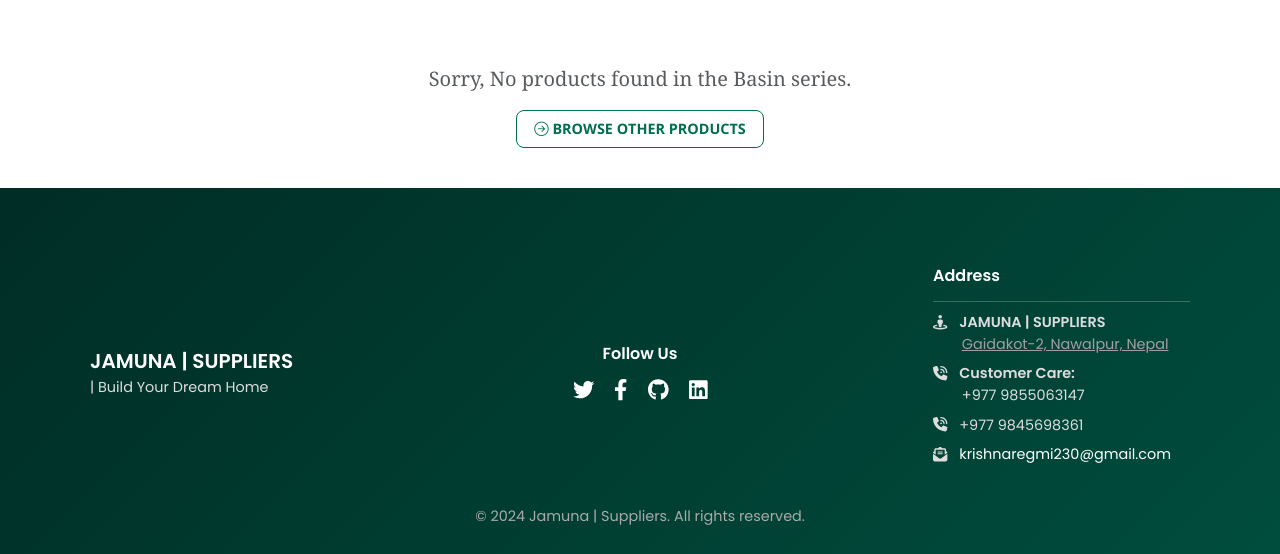
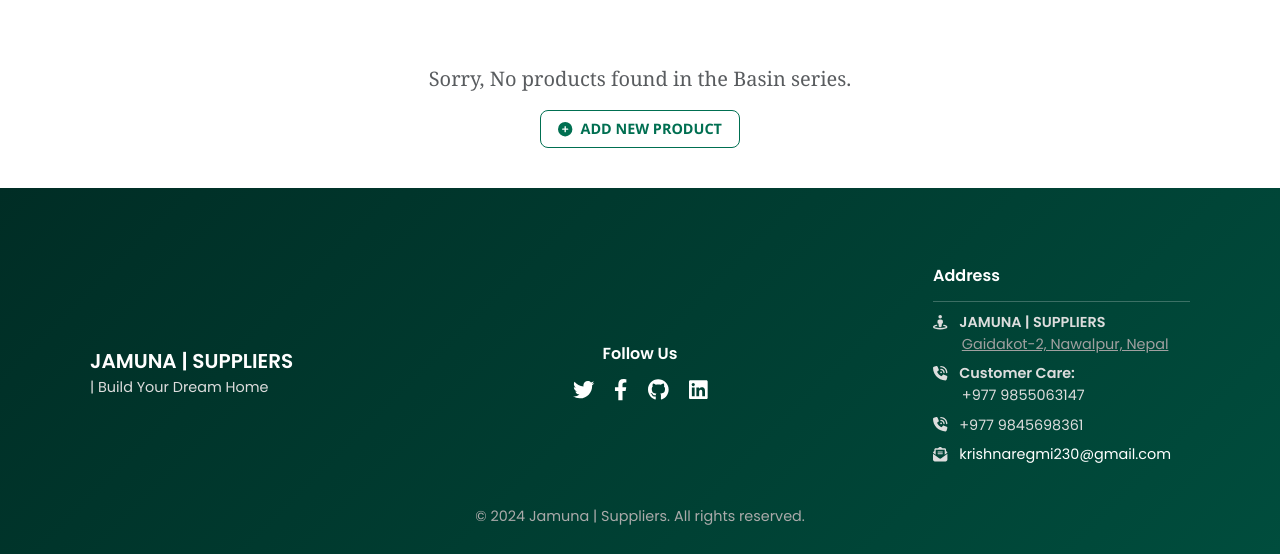
Before and after one commit to KushalRegmi61/MEDHA_Enterprises, a Flask app: page /products?category=Basin in a window 1280 px wide. Shown: the part 132-686 px from the top of the page. Run offline with Flask 3, Linux system fonts and the light colour scheme; a user stored in the database is signed in; tables that the repository leaves empty hold one stand-in row (values such as "Sample post"); some libraries are stand-ins or nearby versions.

Commit message:
ui imporvements

```diff
--- a/templates/products.html
+++ b/templates/products.html
@@ -6,8 +6,16 @@
   <!-- Empty Product List Section -->
   <div class="text-center py-3">
     <p class="text-muted fs-5">Sorry, No products found in the {{ category | capitalize }} series.</p>
+    {% if current_user.id == 1 %}
+    <a class="btn btn-outline-primary btn-lg" href="{{url_for('add_product')}}">
+      <i class="fas fa-plus-circle me-2"></i>Add New Product
+      </a>
+    {% else %}
+
     <a href="{{ url_for('products_category') }}" class="btn btn-outline-primary btn-lg">
-      <i class="bi bi-arrow-right-circle"></i> Browse Other Products</a>
+      <i class="bi bi-arrow-right-circle"></i> Browse Other Products
+    </a>
+    {% endif %}
   </div>
 
 {% else %}
@@ -27,7 +35,7 @@
     {% for product in products %}
     <div class="col-lg-4 col-md-6 col-sm-12">
       <a href="{{url_for('product_details', id=product.id)}}" class="category-card-link text-decoration-none">
-        <div class="card category-card shadow-sm border-0">
+        <div class="card category-card shadow-sm ">
           <!-- Top part of the card with image -->
           <div class="card-img-top d-flex justify-content-center align-items-center"
                style="background-color: #eee; border-radius: 12px 12px 0 0; height: 200px; overflow: hidden;">
```
